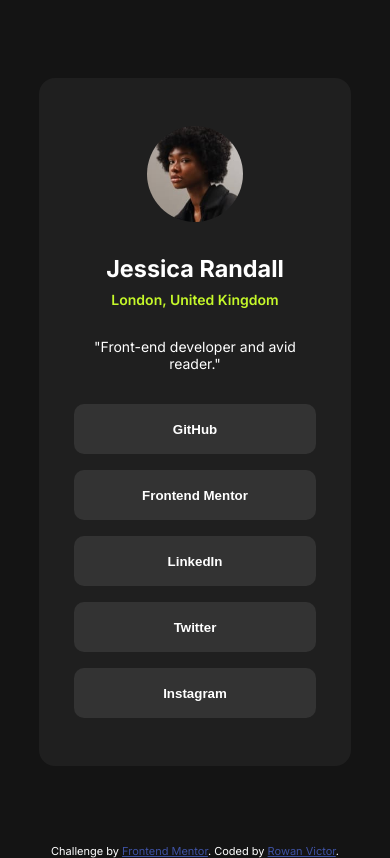
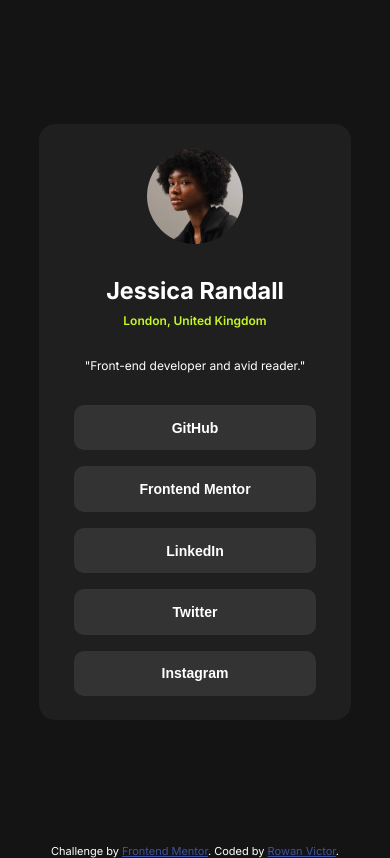
Before and after one commit to rowanvictor01/social-links-profile, a plain HTML site: page index.html in a window 390 px wide. Drawn offline with Linux system fonts and the light colour scheme.

Commit message:
Fixes #2 - Improve card's layout responsiveness

```diff
--- a/index.html
+++ b/index.html
@@ -1,4 +1,4 @@
-<!doctype html>
+<!DOCTYPE html>
 <html lang="en">
   <head>
     <meta charset="UTF-8" />
--- a/style.css
+++ b/style.css
@@ -34,11 +34,12 @@ main {
 
 .card {
   /* custom property for p elements */
-  --paragraph-size: clamp(14px, 3vw, 16px);
+  --paragraph-size: clamp(12px, 3vw, 16px);
 
   width: clamp(280px, 80vw, 24rem);
   border-radius: 16px;
-  padding: 3rem 0;
+  /* padding: 3rem 0; */
+  padding: clamp(1.5rem, 3.5vw, 4rem) 0;
   background-color: hsl(0, 0%, 12%);
 }
 
@@ -86,15 +87,14 @@ button {
   background-color: hsl(0, 0%, 20%);
   color: hsl(0, 0%, 100%);
   width: clamp(240px, 62vw, 320px);
-  height: 3.125rem;
+  padding: clamp(0.92rem, 0.95vw, 1.2rem) 0;
+  font-size: clamp(0.875rem, 1.1vw, 1.125rem);
   border: 0;
   border-radius: 10px;
   text-align: center;
   font-weight: 600;
   cursor: pointer;
-  transition:
-    background-color 0.3s ease,
-    color 0.8s ease-out;
+  transition: background-color 0.3s ease, color 0.8s ease-out;
 }
 
 button:hover {
```
